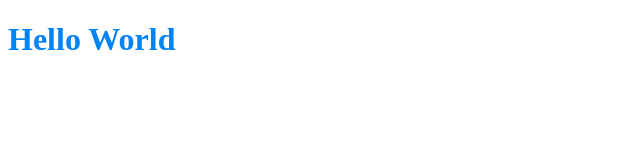
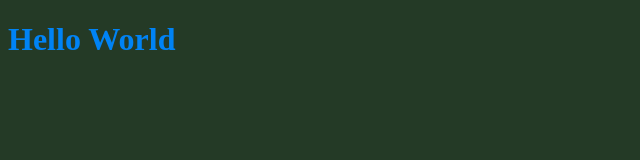
Before and after one commit to SimoDevPro/project1, a plain HTML site: page index.html in a window 1280 px wide. Shown: the whole page, without its empty margins (0-640 px from the left). Drawn offline with Linux system fonts and the light colour scheme.

Commit message:
change background color body

```diff
--- a/style.css
+++ b/style.css
@@ -1,3 +1,6 @@
 h1{
     color: rgb(0, 131, 245);
 }
+body{
+    background-color: rgb(36, 58, 38);
+}
```
